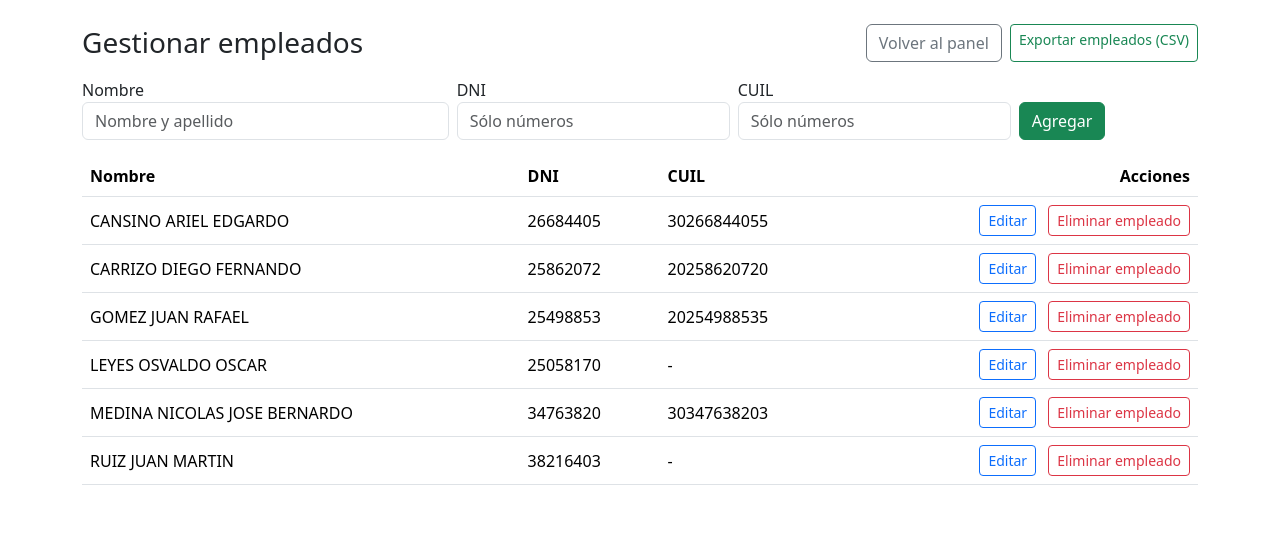
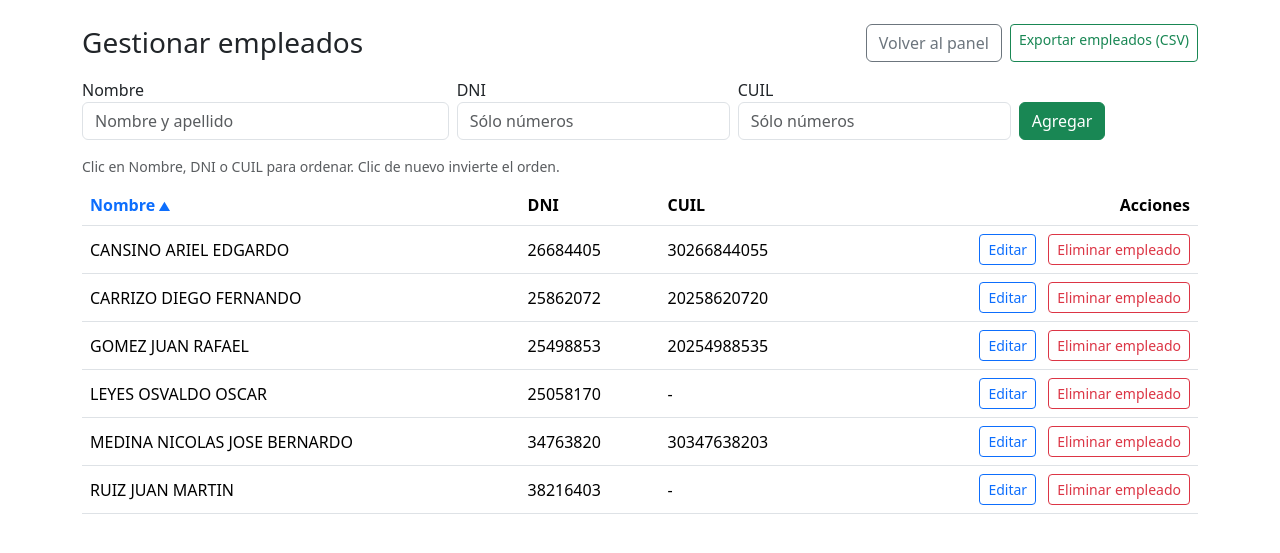
Before and after one commit to Christiantuc/gastos-choferes, a Flask app: page /admin/empleados in a window 1280 px wide. Shown: the part 57-610 px from the top of the page. Run offline with Flask 3, Linux system fonts and the light colour scheme; the visitor is signed in with stand-in values (Sample User, id 1); data comes from the database, SQL or seed files in the repository.

Commit message:
Permitir ordenar empleados por Nombre, DNI y CUIL en admin y master

```diff
--- a/app.py
+++ b/app.py
@@ -651,7 +651,7 @@ def master_login():
         return render_template('master_login.html', error='Clave incorrecta')
     return render_template('master_login.html')
 
-def _employees_manage_list():
+def _employees_manage_list(sort_by='name', sort_dir='asc'):
     employees_data = storage.get_employees()
     employees_list = [
         {
@@ -661,22 +661,40 @@ def _employees_manage_list():
         }
         for dni, data in employees_data.items()
     ]
-    employees_list.sort(key=lambda x: x['name'] or '')
+    key_map = {
+        'name': lambda x: (x.get('name') or '').lower(),
+        'dni': lambda x: x.get('dni') or '',
+        'cuil': lambda x: x.get('cuil') or '',
+    }
+    if sort_by not in key_map:
+        sort_by = 'name'
+    if sort_dir not in ('asc', 'desc'):
+        sort_dir = 'asc'
+    employees_list.sort(key=key_map[sort_by], reverse=(sort_dir == 'desc'))
     return employees_list
 
 
-def _render_manage_employees(portal_label, back_endpoint, back_label,
+def _render_manage_employees(portal_label, back_endpoint, back_label, list_endpoint,
                              add_endpoint, edit_endpoint, delete_endpoint, export_endpoint):
+    sort_by = (request.args.get('sort') or 'name').strip().lower()
+    sort_dir = (request.args.get('dir') or 'asc').strip().lower()
+    if sort_by not in ('name', 'dni', 'cuil'):
+        sort_by = 'name'
+    if sort_dir not in ('asc', 'desc'):
+        sort_dir = 'asc'
     return render_template(
         'manage_employees.html',
         portal_label=portal_label,
         back_endpoint=back_endpoint,
         back_label=back_label,
+        list_endpoint=list_endpoint,
         add_endpoint=add_endpoint,
         edit_endpoint=edit_endpoint,
         delete_endpoint=delete_endpoint,
         export_endpoint=export_endpoint,
-        employees=_employees_manage_list(),
+        sort_by=sort_by,
+        sort_dir=sort_dir,
+        employees=_employees_manage_list(sort_by, sort_dir),
     )
 
 
@@ -771,6 +789,7 @@ def admin_employees():
         portal_label='Administrador',
         back_endpoint='admin_dashboard',
         back_label='Volver al panel',
+        list_endpoint='admin_employees',
         add_endpoint='admin_add_employee',
         edit_endpoint='admin_update_employee',
         delete_endpoint='admin_delete_employee_post',
@@ -824,6 +843,7 @@ def master_employees():
         portal_label='Usuario Maestro',
         back_endpoint='master_audit',
         back_label='Volver a Auditoría',
+        list_endpoint='master_employees',
         add_endpoint='master_add_employee',
         edit_endpoint='master_update_employee',
         delete_endpoint='master_delete_employee_post',
--- a/templates/manage_employees.html
+++ b/templates/manage_employees.html
@@ -5,6 +5,12 @@
   <meta name="viewport" content="width=device-width, initial-scale=1.0" />
   <title>Gestionar empleados - {{ portal_label }}</title>
   <link href="https://cdn.jsdelivr.net/npm/bootstrap@5.3.2/dist/css/bootstrap.min.css" rel="stylesheet" />
+  <style>
+    .sort-link { color: inherit; text-decoration: none; white-space: nowrap; }
+    .sort-link:hover { color: #0d6efd; text-decoration: underline; }
+    .sort-active { font-weight: 600; color: #0d6efd; }
+    .sort-icon { font-size: 0.75rem; margin-left: 0.2rem; }
+  </style>
 </head>
 <body>
   <nav class="navbar bg-body-tertiary border-bottom">
@@ -43,13 +49,29 @@
     </form>
 
     {% if employees %}
+    <p class="text-muted small mb-2">Clic en Nombre, DNI o CUIL para ordenar. Clic de nuevo invierte el orden.</p>
     <div class="table-responsive">
       <table class="table table-hover align-middle">
         <thead>
           <tr>
-            <th>Nombre</th>
-            <th>DNI</th>
-            <th>CUIL</th>
+            <th>
+              <a class="sort-link{% if sort_by == 'name' %} sort-active{% endif %}"
+                 href="{{ url_for(list_endpoint, sort='name', dir='desc' if sort_by == 'name' and sort_dir == 'asc' else 'asc') }}">
+                Nombre{% if sort_by == 'name' %}<span class="sort-icon">{{ '▲' if sort_dir == 'asc' else '▼' }}</span>{% endif %}
+              </a>
+            </th>
+            <th>
+              <a class="sort-link{% if sort_by == 'dni' %} sort-active{% endif %}"
+                 href="{{ url_for(list_endpoint, sort='dni', dir='desc' if sort_by == 'dni' and sort_dir == 'asc' else 'asc') }}">
+                DNI{% if sort_by == 'dni' %}<span class="sort-icon">{{ '▲' if sort_dir == 'asc' else '▼' }}</span>{% endif %}
+              </a>
+            </th>
+            <th>
+              <a class="sort-link{% if sort_by == 'cuil' %} sort-active{% endif %}"
+                 href="{{ url_for(list_endpoint, sort='cuil', dir='desc' if sort_by == 'cuil' and sort_dir == 'asc' else 'asc') }}">
+                CUIL{% if sort_by == 'cuil' %}<span class="sort-icon">{{ '▲' if sort_dir == 'asc' else '▼' }}</span>{% endif %}
+              </a>
+            </th>
             <th class="text-end">Acciones</th>
           </tr>
         </thead>
```
